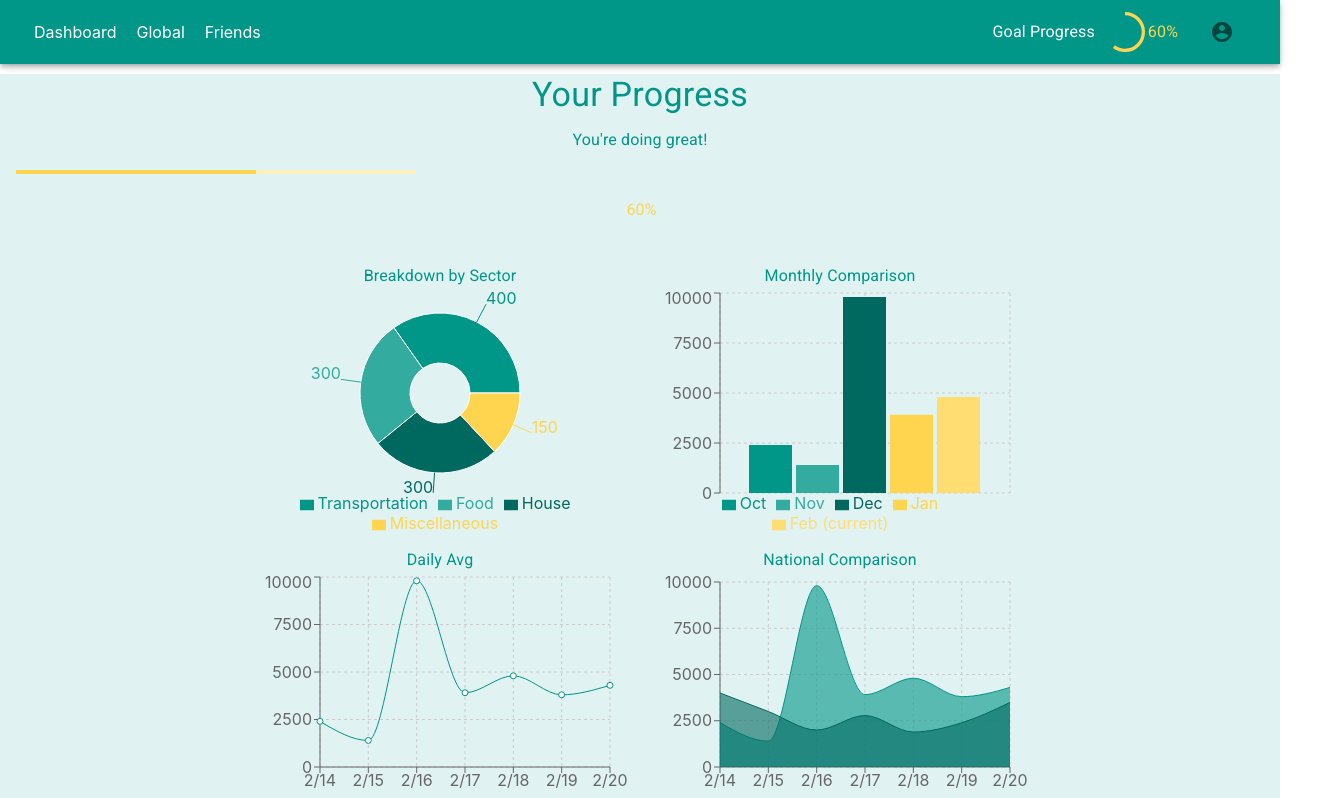
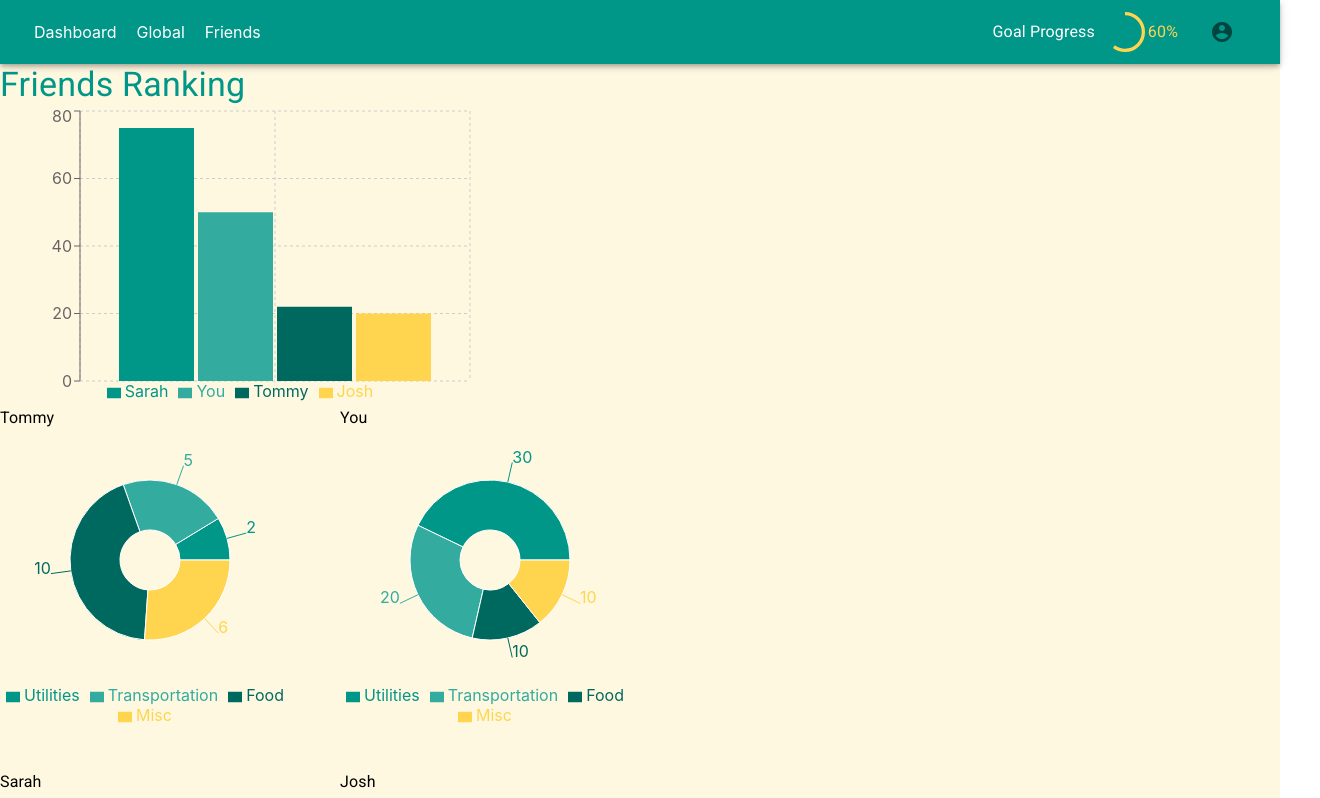
Before and after one commit to Yaffoman/SD_HACKS_2021_Frontend, a React (Create React App) app: page /friends in a window 1280 px wide. Shown: the top 798 px of the page, 1320 px wide, since content can reach past the window. Built offline with nearby package versions, Linux system fonts and the light colour scheme.

Commit message:
friends page

```diff
--- a/src/App.js
+++ b/src/App.js
@@ -16,7 +16,7 @@ import { Auth } from './components/Auth/Auth';
 import Theme from './components/Theme/Theme';
 import Login from './pages/Login/Login';
 import Signup from './pages/Signup/Signup';
-
+import Friends from "./pages/Friends/Friends";
 function Routes() {
   return (
     <Router>
@@ -25,6 +25,7 @@ function Routes() {
         <Route exact path='/landing' component={Landing} />
         <Route exact path='/login' component={Login} />
         <Route exact path='/signup' component={Signup} />
+        <Route exact path='/friends' component={Friends} />
         <PrivateRoute exact path='/profile' component={Profile} />
         <PrivateRoute exact path='/update' component={Update} />
         <PrivateRoute path='/' component={Dashboard} />
--- a/src/components/Progress/ProgressBar.js
+++ b/src/components/Progress/ProgressBar.js
@@ -7,8 +7,8 @@ import styles from "./Progress.module.css";
 
 export default function Progress({ percentage }) {
   return (
-    <Grid container justify="center" alignItems="center" alignContent="center">
-      <Box position="relative" width="100%" m={2} display="inline-flex">
+    <Grid container justify="center" alignItems="center" alignContent="center" direction={"column"}>
+        <Grid item>
             <div className={styles.progressBarWrapper}>
               <LinearProgress
                 color={"secondary"}
@@ -17,16 +17,14 @@ export default function Progress({ percentage }) {
                 className={styles.progressBar}
               />
               </div>
-      </Box>
-      <div className={styles.label}>
-        <Box position="relative" alignItems="center" justifyContent="center">
+        </Grid>
+        <Grid item>
             <Typography
                 variant="subtitle1"
                 component="div"
                 color="secondary"
             >{`${Math.round(percentage)}%`}</Typography>
-        </Box>
-      </div>
+    </Grid>
     </Grid>
   );
 }
--- /dev/null
+++ b/src/pages/Friends/Friends.js
@@ -0,0 +1,127 @@
+import React from "react";
+import PieChart from "../../components/Charts/PieChart";
+import LineChart from "../../components/Charts/LineChart";
+import BarChart from "../../components/BarChart/BarChart";
+import AreaChart from "../../components/Charts/AreaChart";
+import { Grid, Typography } from "@material-ui/core";
+import { useTheme } from '@material-ui/core/styles';
+import {amber} from "@material-ui/core/colors";
+import teal from "@material-ui/core/colors/teal";
+
+class FriendBox extends React.Component{
+    data = [
+        {label: "Utilities", value: this.props.stats['house']},
+        {label: "Transportation", value: this.props.stats['travel']},
+        {label: "Food", value:this.props.stats['food']},
+        {label: "Misc", value:this.props.stats['misc']}
+    ]
+    render(){
+        return (
+            <div>
+                <Typography variant={"body1"}>{this.props.name}</Typography>
+                <PieChart height={300} data={this.data}/>
+            </div>
+        )
+    }
+}
+
+
+class FriendsComponent1 extends React.Component{
+    friends = ["Tommy", "You", "Sarah", "Josh"]
+
+    stats = [{
+        total: 22,
+        food: 10,
+        travel: 5,
+        house: 2,
+        misc: 6
+        },
+        {total: 50,
+        food: 10,
+        travel: 20,
+        house: 30,
+        misc: 10
+        },
+        {
+        total: 75,
+        food: 10,
+        travel: 20,
+        house: 30,
+        misc: 10
+        },
+        {
+        total: 20,
+        food: 8,
+        travel: 2,
+        house: 5,
+        misc: 5
+    }]
+    render(){
+        return(
+            this.friends.map((element, index) => {
+                if(index < 2)
+                    return <Grid item><FriendBox name={element} stats={this.stats[index]}/></Grid>
+        }))
+    }
+}
+
+
+class FriendsComponent2 extends React.Component{
+    friends = ["Tommy", "You", "Sarah", "Josh"]
+
+    stats = [{
+        total: 22,
+        food: 10,
+        travel: 5,
+        house: 2,
+        misc: 6
+    },
+        {total: 50,
+            food: 10,
+            travel: 20,
+            house: 30,
+            misc: 10
+        },
+        {
+            total: 75,
+            food: 10,
+            travel: 20,
+            house: 30,
+            misc: 10
+        },
+        {
+            total: 20,
+            food: 8,
+            travel: 2,
+            house: 5,
+            misc: 5
+        }]
+    render(){
+        return(
+            this.friends.map((element, index) => {
+                if(index > 1)
+                    return <Grid item><FriendBox name={element} stats={this.stats[index]}/></Grid>
+            }))
+    }
+}
+
+
+export default function Friends() {
+    return (
+        <div style={{
+            background: amber[50],
+            height: '200vh'
+        }}>
+            <Typography variant={'h4'} color={"primary"}>Friends Ranking</Typography>
+            <BarChart people={["Sarah", "You", "Tommy", "Josh"]} values={[75,50,22,20]}/>
+            <Grid container direction={"column"} spacing={5}>
+                <Grid item container direction={"row"} spacing={5}>
+                    <FriendsComponent1 />
+                </Grid>
+                <Grid item container direction={"row"} spacing={5}>
+                    <FriendsComponent2 />
+                </Grid>
+            </Grid>
+        </div>
+    );
+}
```
Lines whose indentation alone changed are shown as unchanged.
